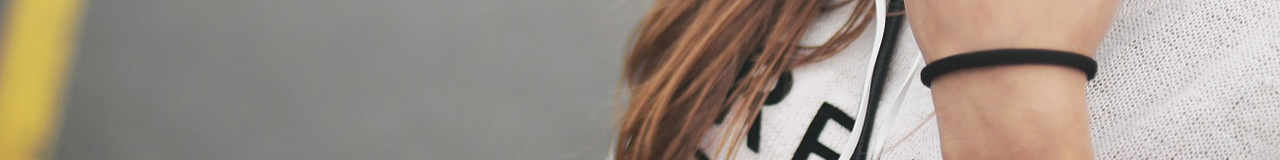
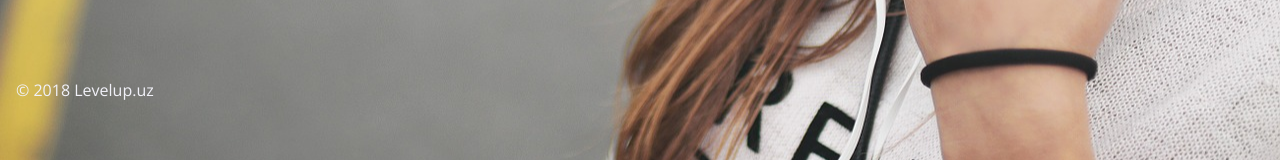
Before and after one commit to tdoston/kokouz, a plain HTML site: page index.html in a window 1280 px wide. Shown: the part 538-698 px from the top of the page. Drawn offline with nearby package versions, Linux system fonts and the light colour scheme.

Commit message:
copyright added

```diff
--- a/index.html
+++ b/index.html
@@ -51,13 +51,13 @@
                             <p class="p-large">Наслаждайся музыкой вместо с КОКО, <br> даже без интернета!</p>
                             <a class="btn-solid-lg page-scroll" href="https://play.google.com/store/apps/details?id=com.levelup.android.koko&hl=uz"><i class="fab fa-apple"></i>APP STORE</a>
                             <a class="btn-solid-lg page-scroll" href="https://apps.apple.com/uz/app/koko-uzbekistan/id1419206194"><i class="fab fa-google-play"></i>PLAY STORE</a>
-
                     </div> <!-- end of col -->
                 </div> <!-- end of row -->
             </div> <!-- end of container -->
         </div> <!-- end of header-content -->
+
+        <p class="navbar p-large"> &copy; 2018 Levelup.uz</p>
     </header> <!-- end of header -->
     <!-- end of header -->
-
 </body>
 </html>
```
